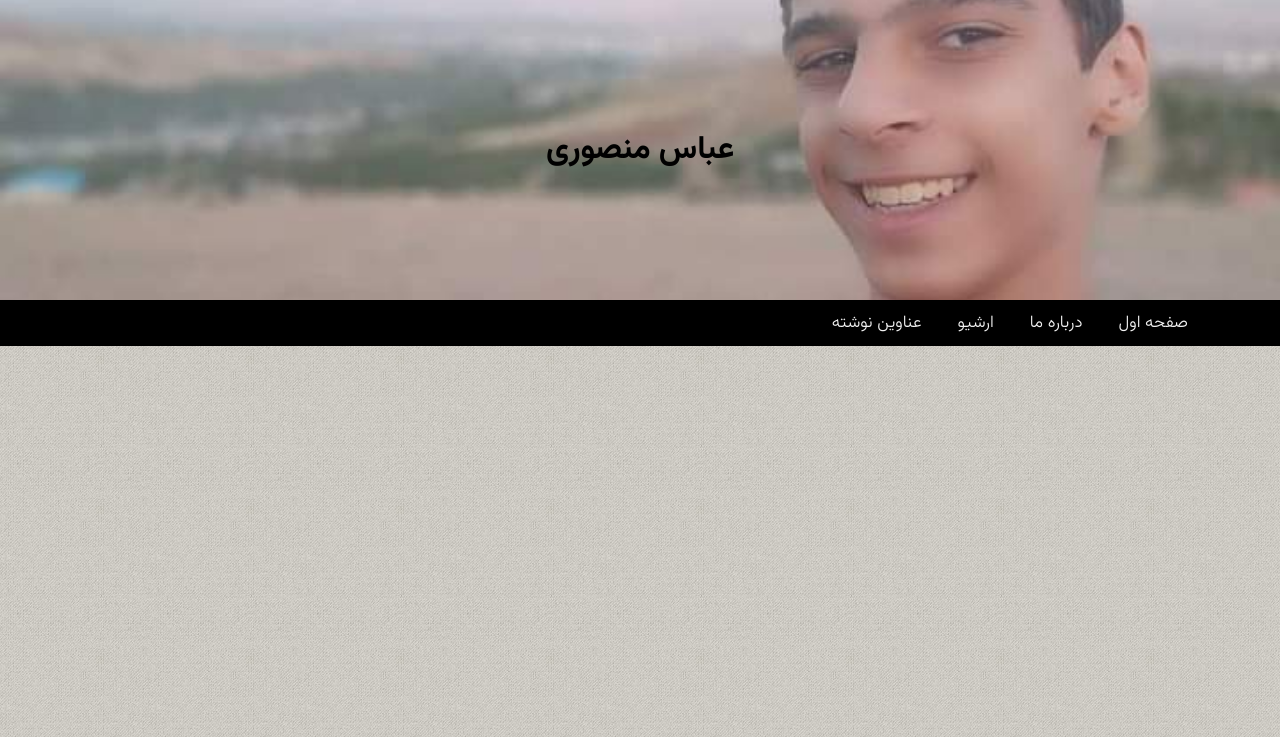
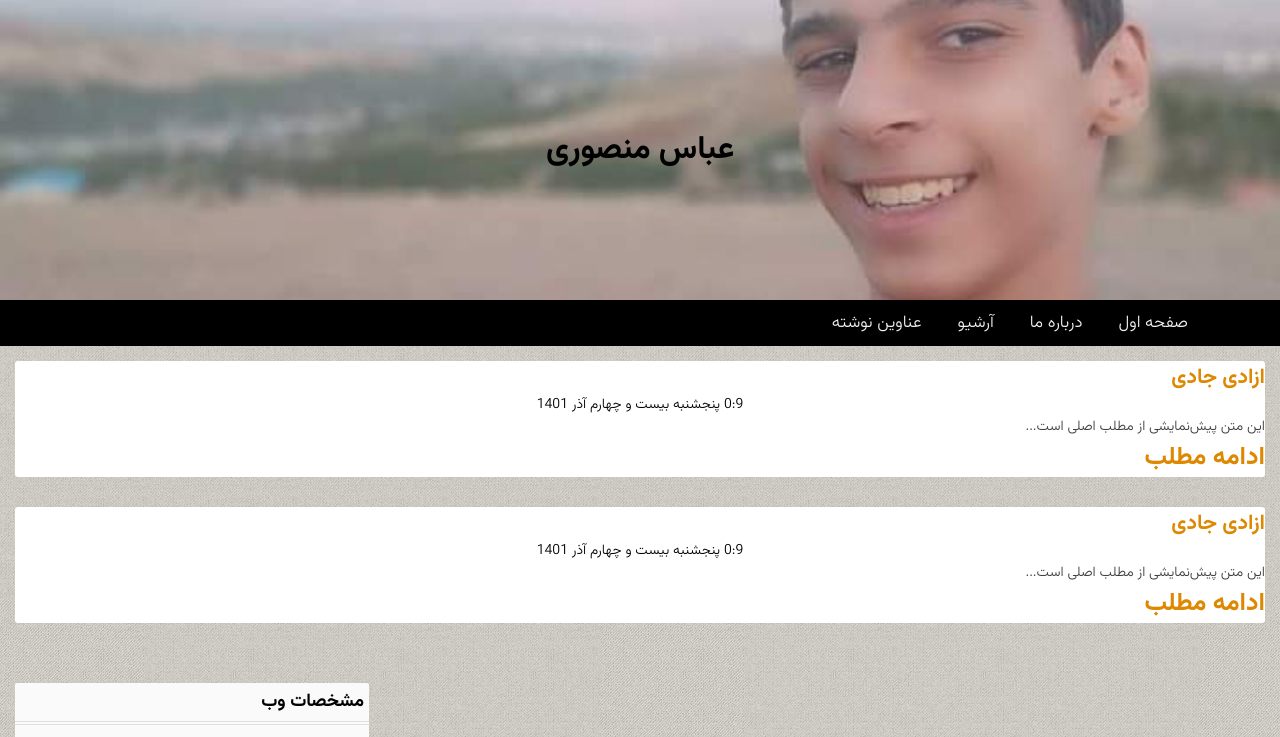
Before and after one commit to Bmnswry28/my-blog, a Django app: template templates/index.html in a window 1280 px wide. Shown: the top 737 px of the page. Run offline with Django 4.2, Linux system fonts and the light colour scheme; the template is opened without the code that fills it, so the values that code supplies are empty.

Commit message:
add index

```diff
--- a/templates/index.html
+++ b/templates/index.html
@@ -3,7 +3,7 @@
 <head>
     <meta charset="UTF-8">
     <meta name="viewport" content="width=device-width, initial-scale=1.0">
-    <title> عباس منصوری</title>
+    <title>عباس منصوری</title>
     <link rel="stylesheet" href="style.css">
 </head>
 <body>
@@ -11,15 +11,62 @@
         <div class="hr">
             <a href="#" title="عباس منصوری"><h1>عباس منصوری</h1></a>
         </div>
-        <div class="nav">
+        <nav class="nav">
             <a href="javascript:void(0);" class="icon" onclick="toggleMenu()">&#9776;</a>
             <a href="#">صفحه اول</a>
             <a href="#">درباره ما</a>
-            <a href="#">ارشیو</a>
+            <a href="#">آرشیو</a>
             <a href="#">عناوین نوشته</a>
+        </nav>
+    </header>
+
+    <main class="padding">
+        <article class="post">
+            <h2 class="title">
+                <a href="#" title="ازادی جادی">ازادی جادی</a>
+            </h2>
+            <div class="details">
+                0:9 پنجشنبه بیست و چهارم آذر 1401
+            </div>
+            <p>این متن پیش‌نمایشی از مطلب اصلی است...</p>
+            <a href="#" class="read-more">ادامه مطلب</a>
+        </article>
+
+        <article class="post">
+            <h2 class="title">
+                <a href="#" title="ازادی جادی">ازادی جادی</a>
+            </h2>
+            <div class="details">
+                0:9 پنجشنبه بیست و چهارم آذر 1401
+            </div>
+            <p>این متن پیش‌نمایشی از مطلب اصلی است...</p>
+            <a href="#" class="read-more">ادامه مطلب</a>
+        </article>
+    </main>
+
+    <aside id="left">
+        <div class="padding">
+            <section class="side">
+                <h5>مشخصات وب</h5>
+                <div class="content">
+                    <img class="avatar" title="تکنوبر" alt="تکنوبر" src="http://www.blogfa.com/photo/ii/technobr_mdgxp.jpg">
+                    رسانه تکنوبر در سال 2022 به دست ابوالفضل منصوری تاسیس شد و این رسانه سعی دارد که تمام اطلاعات تکنولوژی را به بروزترین شکل ممکن اطلاع‌رسانی کند.<br>نسخه بتا وب<br>
+                </div>
+            </section>
+
+            <section class="side">
+                <h5>پیوندها</h5>
+                <div class="content">
+                    <ul>
+                        <li><a href="https://www.youtube.com/@TechnobrIR" target="_blank" title="YouTube">YouTube</a></li>
+                        <li><a href="http://www.instagram.com/techn.obr/" target="_blank" title="Instagram">Instagram</a></li>
+                        <li><a href="http://t.me/technobrcomments" target="_blank" title="تلگرام">تلگرام</a></li>
+                    </ul>
+                </div>
+            </section>
         </div>
+    </aside>
 
-    </header>
     <script src="app.js"></script>
 </body>
 </html>
--- a/templates/style.css
+++ b/templates/style.css
@@ -120,3 +120,236 @@ a:hover{
     padding: 12px 16px;
     background-color: #000;
 }
+#wrp {
+    width: 100%;
+    max-width: 1200px;
+    margin: 20px auto;
+}
+
+#right {
+    width: 70%;
+    float: right;
+    margin-bottom: 24px;
+}
+
+.padding {
+    padding: 15px;
+}
+
+.post {
+    background-color: #fff;
+    margin: 0 0 30px;
+    border-radius: 3px;
+}
+
+.post .title {
+    border-radius: 3px 3px 0 0;
+}
+
+.post .title a h3 {
+    color: #000;
+    padding: 40px 0 20px;
+    text-align: center;
+    font-size: 35px;
+    line-height: 1.2em;
+}
+
+.post .title a h3:hover, .post .read-more a:hover, .post .tags a h4:hover {
+    color: #F5AB35
+}
+
+.post .content {
+    text-align: justify;
+    padding: 15px;
+    font-size: 15px;
+}
+
+.post .content li {
+    margin: initial;
+}
+
+.post .content img {
+    max-width: 100%;
+    height: auto;
+    border-radius: 3px;
+}
+
+.post .tags {
+    padding: 20px;
+    display: block;
+    border-top: 4px double #DFDFDF;
+}
+
+.post .tags a h4 {
+    color: #6b6d76;
+    padding: 0 10px;
+    margin: 2px;
+    display: inline;
+    font-size: 13px;
+    font-weight: normal;
+}
+
+.post .details {
+    font-size: 14px;
+    padding: 0 10px;
+    color: #000;
+    text-align: center;
+}
+
+.post .read-more {
+    text-align: center;
+    font-size: 25px;
+    font-weight: bold;
+    padding-bottom: 20px;
+}
+
+.post .read-more a {
+    color: #000;
+}
+
+.pagin a {
+    background-color: #fdfdff;
+    color: #6b6d76;
+    font-size: 14px;
+    padding: 2px 13px;
+    margin: 2px;
+    border: 1px solid #f2f2f6;
+    border-radius: 3px;
+    transition: all .17s ease;
+    cursor: pointer;
+}
+
+.pagin a:hover {
+    background-color: #F5AB35;
+    color: #fff;
+    border-color: #f5ac21;
+}
+
+.pagin {
+    padding: 0 15px;
+}
+
+.pagin .new {
+    float: right;
+}
+
+.pagin .old {
+    float: left;
+}
+
+#left {
+    width: 30%;
+    float: left;
+}
+
+.side {
+    background-color: #fff;
+    margin: 0 0 30px;
+    border-radius: 3px;
+}
+
+.side h5 {
+    background-color: #fafafa;
+    color: #000;
+    border-bottom: 4px double #DFDFDF;
+    font-size: 18px;
+    font-weight: bold;
+    padding: 5px;
+    text-align: right;
+    border-radius: 3px 3px 0 0;
+}
+
+.side .content {
+    padding: 10px;
+    background: #fafafa;
+    text-align: justify;
+    border-radius: 0 0 3px 3px;
+}
+
+.side .content .avatar {
+    max-width: 100%;
+    height: auto;
+    display: block;
+    margin: 5px auto;
+    border-radius: 3px;
+}
+
+.side .content ul {
+    margin: 0;
+    padding: 0;
+}
+
+.side .content li {
+    list-style: none;
+    border-bottom: 1px dotted #ebebf3;
+    margin: 0;
+}
+
+.side .content li:last-child {
+    border-bottom: 0;
+
+}
+
+.side .content a {
+    color: #000;
+}
+
+.side .content a:hover {
+    color: #F5AB35;
+}
+
+.center {
+    text-align: center !important;
+}
+
+.d-iblock {
+    display: inline-block;
+}
+
+#footer {
+    background: #000;
+    border-top: 2px solid #dddddd;
+    padding: 20px 0;
+    clear: both;
+    text-align: center;
+    color: #fff;
+}
+
+#footer a {
+    color: #fff;
+}
+
+#footer a:hover {
+    text-decoration: underline;
+}
+
+@media only screen and (max-width: 800px) {
+    #right, #left {
+        width: 100%;
+    }
+
+    .post .content {
+        font-size: 16px;
+    }
+
+    .padding {
+        padding: 3px;
+    }
+
+    .side, .post {
+        margin: 0 0 5px;
+    }
+
+    #right {
+        margin-bottom: 0;
+    }
+
+    .pagin {
+        padding: 0 1px;
+        margin-top: -5px;
+    }
+
+    #wrp {
+        margin: 3px auto;
+    }
+}
```
